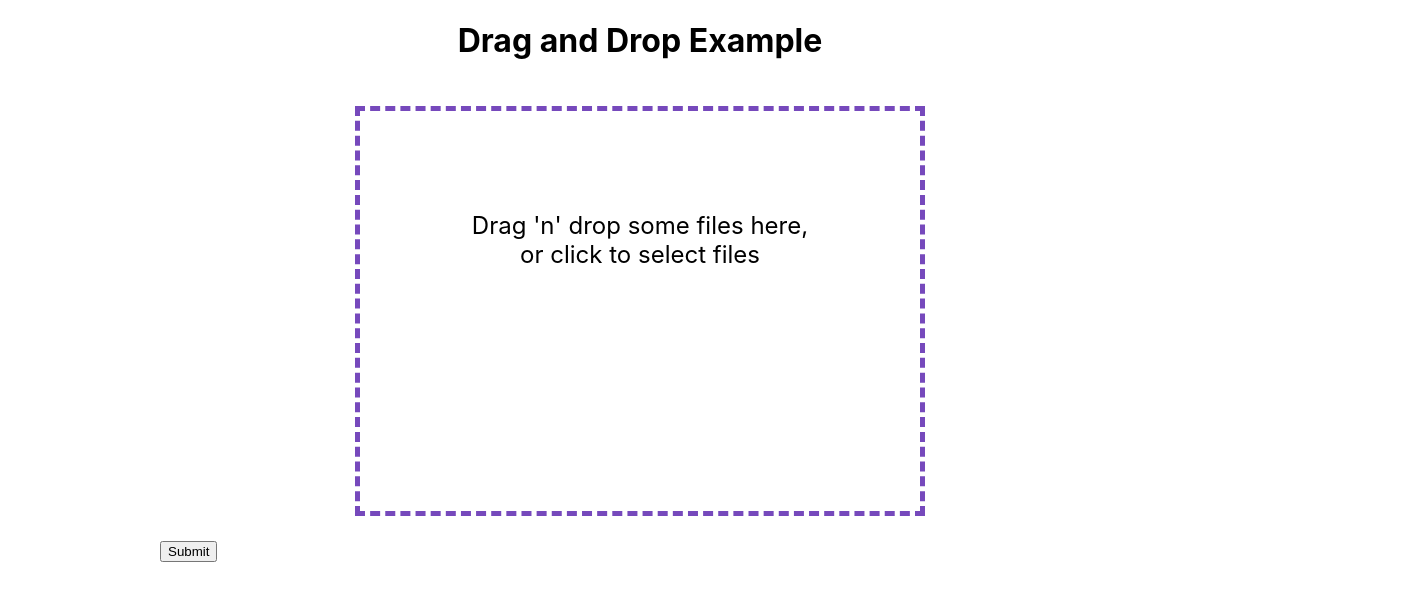
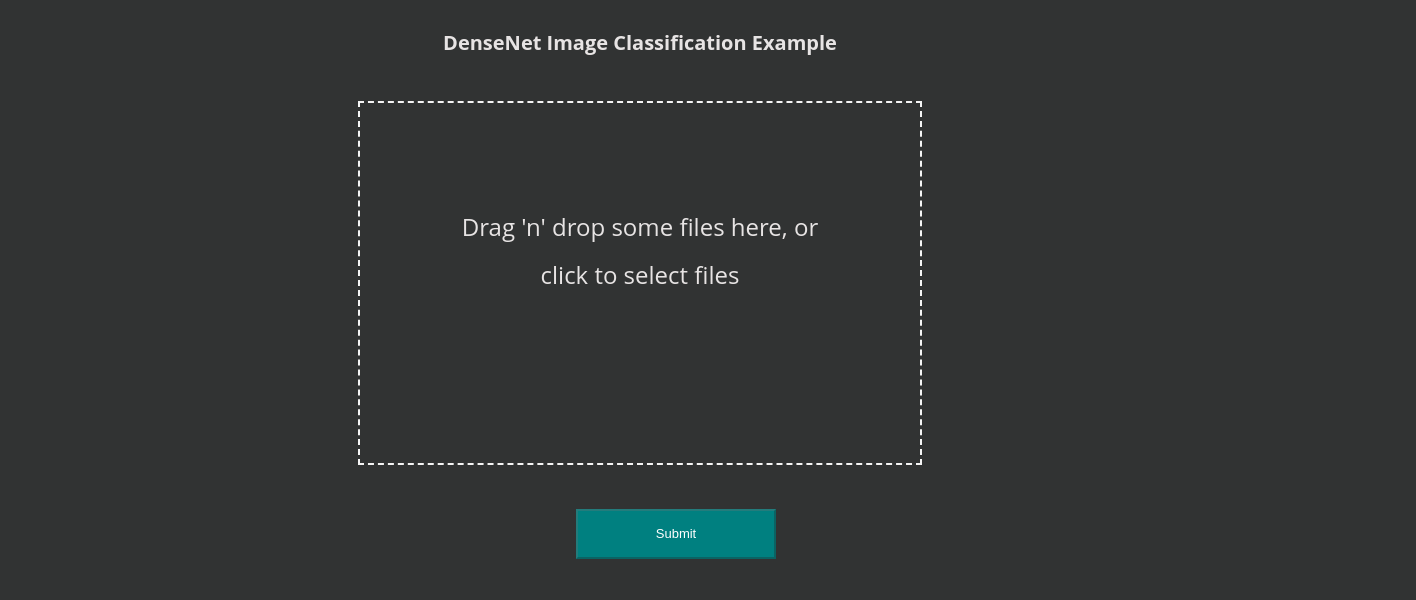
Before and after one commit to Gayathrimenakath/Model-Classification, a React (Create React App) app: page / in a window 1280 px wide. Shown: the top 600 px of the page, 1416 px wide, since content can reach past the window. Built offline with nearby package versions, Linux system fonts and the light colour scheme.

Commit message:
Added Score Table and image Preview

```diff
--- a/package.json
+++ b/package.json
@@ -9,9 +9,13 @@
     "axios": "^0.21.1",
     "cuid": "^2.1.8",
     "immutability-helper": "^3.1.1",
+    "prop-types": "^15.7.2",
     "react": "^17.0.2",
+    "react-avatar": "^3.10.0",
     "react-dom": "^17.0.2",
     "react-scripts": "4.0.3",
+    "react-table": "^7.7.0",
+    "styled-components": "^5.3.0",
     "web-vitals": "^1.1.2"
   },
   "scripts": {
--- a/src/App.css
+++ b/src/App.css
@@ -1,9 +1,21 @@
-.App {
-  max-width: 960px;
+
+
+body {
+  display: flex;
+  min-height: 100vh;
+  flex-direction: column;
+  font-size: 62.5%;
+  background: #dadada;
+  font-family: "Open Sans", sans-serif;
+  line-height: 2;
+  background-color: #313333;
   margin: 10px auto;
+  color:rgb(231, 228, 228);
 }
 
-.text-center {
+
+
+.text-center, .file-list {
   display: flex;
   height: 100%;
   justify-content: center;
@@ -11,10 +23,24 @@
   text-align: center;
 }
 
+ button{
+  /*Change the width as much as you like, but make sure
+  margin-left and margin-right + width = 100%*/
+
+  width: 200px;
+  height: 50px;
+  margin-left:45%;
+  margin-right:50%;
+  background-color: teal;
+  font-size: 13px;
+  color:white;
+}
+
+
 /* Dropzone */
 .dropzone {
   padding: 30px;
-  height: 30vh;
+  height: 20vh;
   border: 5px dashed #7649bc;
   outline: none;
   cursor: pointer;
@@ -26,8 +52,8 @@
 .dropzone-content {
   align-self: center;
   font-size: 24px;
-  border: 5px dashed #7649bc;
-  height: 25vh;
+  border: 2px dashed whitesmoke;
+  height: 20vh;
   width: 45vh;
   padding: 100px;
 }
--- a/src/App.js
+++ b/src/App.js
@@ -1,25 +1,35 @@
 import axios from 'axios';
-import React, { useCallback, useState } from "react";
-import { DndProvider } from "react-dnd";
-import { HTML5Backend }  from "react-dnd-html5-backend";
-import update from "immutability-helper";
+import React, { useCallback, useState, useEffect,useRef  } from "react";
+
+// import update from "immutability-helper";
 import cuid from "cuid";
+import ImageList from "./ImageList";
 
 
+import ScoreTable from "./ScoreTable";
 // Import the dropzone component
 import Dropzone from "./Dropzone";
 
-import ImageList from "./ImageList";
+// import ImageList from "./ImageList";
+import Prediction from "./Prediction";
 
 import "./App.css";
 
-const backendForDND = HTML5Backend;
+
 
 
 function App() {
   const [selectedFile, setSelectedFile] = useState(null);
 
+  const isInitialMount = useRef(true);
+
+  const [prediction, setPrediction] = useState([]);
+  const [uploaded, setUploaded] = useState(false)
+
   const [images, setImages] = useState([]);
+  const [scores, setScores] = useState({
+    correct:0,
+    wrong:0});
   const onDrop = useCallback(acceptedFiles => {
     acceptedFiles.map(file => {
       setSelectedFile(acceptedFiles[0])
@@ -38,14 +48,23 @@ function App() {
     });
   }, []);
 
-  const moveImage = (dragIndex, hoverIndex) => {
-    const draggedImage = images[dragIndex];
-    setImages(
-      update(images, {
-        $splice: [[dragIndex, 1], [hoverIndex, 0, draggedImage]]
-      })
-    );
-  };
+  // const moveImage = (dragIndex, hoverIndex) => {
+  //   const draggedImage = images[dragIndex];
+  //   setImages(
+  //     update(images, {
+  //       $splice: [[dragIndex, 1], [hoverIndex, 0, draggedImage]]
+  //     })
+  //   );
+  // };
+
+  useEffect(() => {
+
+    if (isInitialMount.current) {
+      isInitialMount.current = false;
+   } else {
+    submitForm();
+   }
+ },[])
 
   const submitForm = (event) => {
     var formData = new FormData();
@@ -53,39 +72,76 @@ function App() {
 
     let config={
       headers: {'Content-Type' : 'image/jpg'}
-  }
-
+    }
     axios
       .post('http://54.194.131.169:8080/predictions/densenet161', formData, config)
-      .then((res) => {
-        alert("File Upload success");
-        console.log(res)
-      })
-      .catch((err) => alert("File Upload Error"))
+      .then(function (response) {
+        //console.log(response);
+        console.log('scoreeeeeee',scores)
 
-      event.preventDefault();
+        if (response.status === 200)
+            setPrediction(response.data)
+            setUploaded(true)
+
+    })
+    .catch(function (error) {
+        console.log(error);
+    });
+
 
   };
+
+  const clearState = () =>{
+    setImages([])
+      setUploaded(false)
+      setSelectedFile([])
+      setPrediction([])
+
+  };
+
+
+
+
+
+     //console.log('llllllllllllllllllllll',prediction)
 
 
   // We pass onDrop function and accept prop to the component. It will be used as initial params for useDropzone hook
   return (
     <main className="App">
-      <h1 className="text-center">Drag and Drop Example</h1>
-      <div >
-      <Dropzone onDrop={onDrop} accept={"image/*"} value={selectedFile}/>
+      <h1 className="text-center">DenseNet Image Classification Example</h1>
 
-      <button disabled = {!images} onClick={submitForm}>Submit</button>
-      </div>
 
-      {images && images.length > 0 && (
+      {(!uploaded) ? <Dropzone onDrop={onDrop} accept={"image/*"} value={selectedFile}/>:
+      <ImageList images={images}  />}
+        {((scores.correct !== 0) || (scores.wrong !== 0) ) && (
+         <ScoreTable score={scores} />
+      )}
+
+
+
+
+      {/* {images && images.length > 0 && (
         <h3 className="text-center">Drag the Images to change positions</h3>
-      )}
-      <DndProvider backend={backendForDND}>
-        <ImageList images={images}  moveImage={moveImage}  />
-      </DndProvider>
+      )} */}
+      {/* <DndProvider backend={backendForDND}> */}
+        {/* <ImageList images={images}  moveImage={moveImage}  /> */}
+      <span>&nbsp;</span>
+        {(prediction.length ===  0) ?
+         <button className ="submit" disabled = {!selectedFile} onClick={submitForm}>Submit</button>:
+
+          <Prediction prediction={prediction} clearState={clearState} changeScore = {setScores} score={scores}/>
+
+        }
+      {/* </DndProvider> */}
+
+
+
+
     </main>
   );
 }
 
 export default App;
+
+// onChange={setPrediction} onAnswer={setUploaded}  changeImage={setImages}
--- a/src/ImageList.js
+++ b/src/ImageList.js
@@ -19,14 +19,14 @@ const Image = ({ image}) => {
   );
 };
 
-const ImageList = ({ images, moveImage }) => {
+const ImageList = ({ images }) => {
   const renderImage = (image, index) => {
     return (
       <Image
         image={image}
         index={index}
         key={`${image.id}-image`}
-        moveImage={moveImage}
+
       />
     );
   };
--- /dev/null
+++ b/src/Prediction.css
@@ -0,0 +1,16 @@
+.rowC{
+
+    justify-content : 'space-between';
+    flex-direction:column;
+    display: inline-flex;
+}
+
+svg {
+    margin-right: 5px;
+    color: whitesmoke;
+    }
+
+rect{
+    background-color: yellowgreen;
+    color: whitesmoke;
+}
--- /dev/null
+++ b/src/Prediction.js
@@ -0,0 +1,118 @@
+import React from "react";
+
+import "./Prediction.css";
+
+const Prediction = ({ prediction, clearState, changeScore, score }) => {
+
+    //console.log('hhhhhhhhhhhhhhhhhhhhhhhhhhhhhh',prediction)
+    var correctAnswer = Object.keys(prediction).reduce((a, b) => prediction[a] > prediction[b] ? a : b)
+    console.log('maximum',correctAnswer)
+
+    const calcScore = (event) => {
+        if (correctAnswer === event.target.value ){
+            console.log('correct answer', event.target.value)
+            changeScore((prevState) => ({
+                ...prevState,
+                correct: score.correct + 1,
+              }));
+        }
+        else{
+            console.log('wrong answer' )
+            changeScore((prevState) => ({
+                ...prevState,
+                wrong: score.wrong+1,
+              }));
+        }
+
+        clearState()
+        console.log('scoreeeeeee',score)
+
+    }
+
+
+  return (
+
+
+                <div >
+
+      <div className="text-center">
+     {/* display books from the API */}
+    {prediction && (
+      <div className="books">
+
+        {/* loop over the books */}
+        {Object.keys(prediction).map(function(keyName, keyIndex) {
+
+    		return (
+
+                <div className = 'rowC'>
+                    <div>
+                    <svg width="150" height="100" key={keyName}>
+                    <rect x="0" y="0" width="150" height="100"   fill="black"/>
+                    <text x="50%" y="50%"  text-anchor="middle" fill="#7d7d7d"color= "whitesmoke" font-weight= "bold"> {keyName}</text>
+                    <text x="30%" y="30%" text-anchor="middle" fill="whitesmoke" font-weight= "bold">{(prediction[keyName]*100).toFixed(0)}</text>
+                </svg>
+                </div>
+
+                <button className ="answer" onClick={calcScore} value = {keyName} fill="yellowgreen" >Correct answer</button>
+
+                {/* <svg width="150" height="50" key='{keyName}+1'>
+                    <rect x="0" y="0" width="150" height="100"  stroke-width="3px" fill="yellowgreen"/>
+                    <text x="50%" y="50%" dominant-baseline="middle" text-anchor="middle" color = "whitesmoke"> Correct answer</text>
+
+                </svg> */}
+                </div>
+
+
+    		)
+		})}
+        <span>&nbsp;</span>
+        <div>
+        <span>&nbsp;</span>
+      <button className ="answer" onClick={calcScore} >None of the above</button>
+      </div>
+
+      </div>
+
+    )}
+
+      </div>
+
+
+    </div>
+        )
+        }
+
+        // const Print = props => {
+        //     return (
+        //             <Avatar>{props.data}</Avatar>  //Avatar is a component imported from materialUI
+        //     )
+        // }
+
+//     <div >
+//       <input className="prediction-output" />
+//       <div className="text-center">
+//      {/* display books from the API */}
+//     {prediction && (
+//       <div className="books">
+
+//         {/* loop over the books */}
+//         {Object.keys(prediction).map(function(keyName, keyIndex) {
+//     		return (
+//       			<p key={keyName}>
+// 					{keyName}
+//                     {prediction[keyName]}
+//                     {console.log(prediction[keyName])}
+//           		</p>
+//     		)
+// 		})}
+
+//       </div>
+//     )}
+
+//       </div>
+//     </div>
+//   );
+// };
+
+export default Prediction;
--- /dev/null
+++ b/src/ScoreTable.css
@@ -0,0 +1,22 @@
+.table {
+
+
+    top: 40px;
+    left: 30px;
+    height: 20vh;
+  width: 15vh;
+    border-collapse: collapse;
+    margin-bottom: 20px;
+    margin-top: 20px;
+    background-color: rgb(209, 209, 209);
+    color:black;
+    font-size:medium;
+  }
+
+
+
+td, th {
+  padding: 5px;
+  text-align: center;
+  height: 20px;
+}
--- /dev/null
+++ b/src/ScoreTable.js
@@ -0,0 +1,66 @@
+import React from 'react';
+import "./ScoreTable.css";
+
+function ScoreTable({score}) {
+
+
+
+const items = [{
+    item: 'Right',
+    month: 'C.A',
+    savings: score.correct,
+  },
+  {
+    item: 'Right',
+    month: 'A:E',
+    savings: 0,
+  },
+  {
+    item: 'Wrong',
+    month: 'C.A',
+    savings: score.wrong,
+  },
+  {
+    item: 'Wrong',
+    month: 'A:E',
+    savings: 0,
+  }
+];
+
+const groupBy = (objectArray, property) => {
+  return objectArray.reduce(function(acc, obj) {
+    const key = obj[property];
+    if (!acc[key]) {
+      acc[key] = [];
+    }
+    acc[key].push(obj);
+    return acc;
+  }, {});
+}
+
+const groupedItems = groupBy(items, 'item');
+
+  return (
+      <div className="table">
+<table>
+      <tr>
+        <th></th>
+        <th scope="col">C.A</th>
+        <th scope="col">A.E</th>
+      </tr>
+      {Object.keys(groupedItems).map(item => (
+          <tr>
+            <td>{item}</td>
+              {groupedItems[item].map(item => (
+                <td>{item.savings}</td>
+              ))}
+          </tr>
+      ))}
+    </table>
+      </div>
+
+  )
+}
+
+
+export default ScoreTable
```
Also changed, not shown: 1 other file (tests, documents, lock files or other folders).
